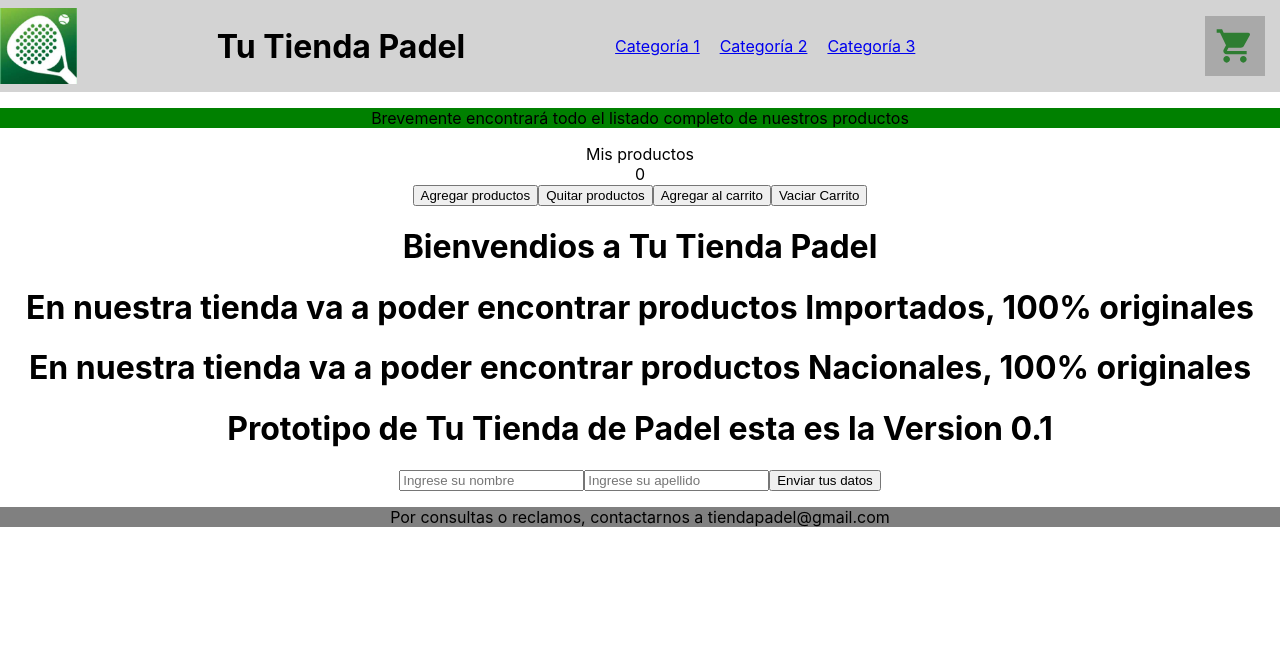
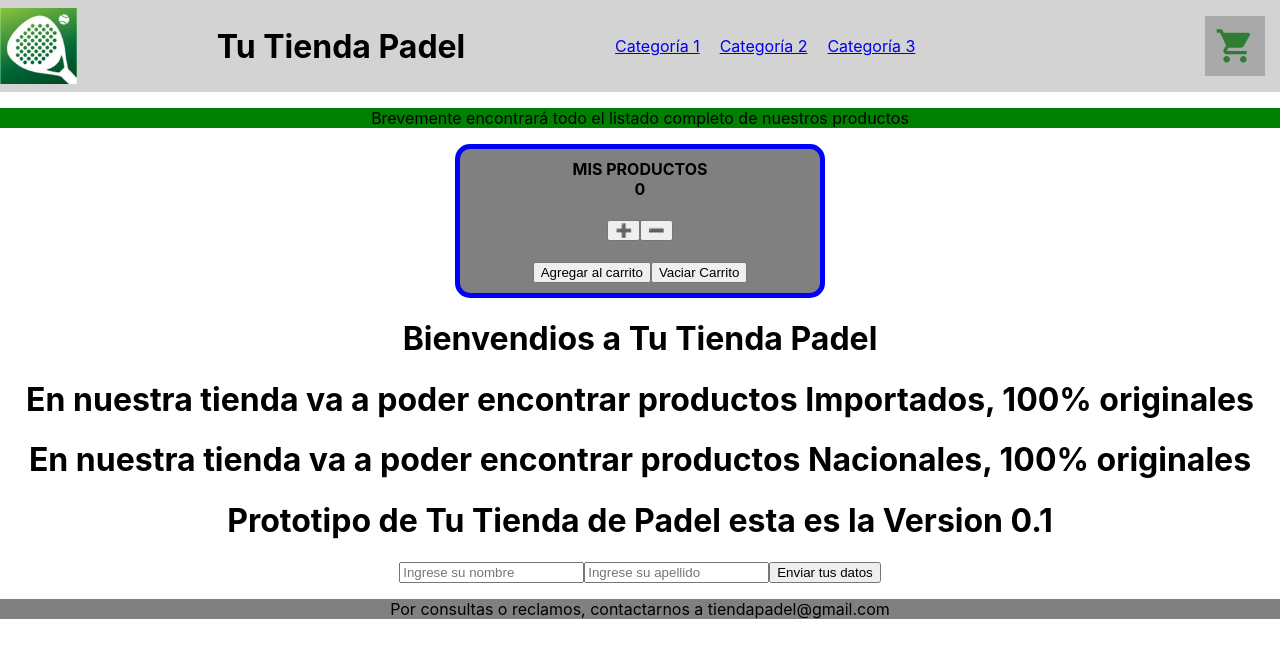
Before and after one commit to nmuradas/tuTiendaPadelMuradas_react, a React (Create React App) app: page / in a window 1280 px wide. Shown: the top 658 px of the page. Built offline with nearby package versions, Linux system fonts and the light colour scheme.

Commit message:
subo ultima correcion de la entrega de contador

```diff
--- a/src/Components/Body/Main/ItemCount.jsx
+++ b/src/Components/Body/Main/ItemCount.jsx
@@ -19,17 +19,32 @@ const ItemCount = ({stock, initial, onAdd})=> {
 
 
     return (
-        <>
-            <div>Mis productos</div>
+        <section style={styles.container}>
+            <div>MIS PRODUCTOS</div>
             <div>{contador}</div>
-            <button onClick={agregar} >Agregar productos</button>
-            <button onClick={quitar} >Quitar productos</button>
+            <br />
+            <button onClick={agregar} >➕</button>
+            <button onClick={quitar} >➖</button> <br /> <br />
             <button onClick={()=>{contador>0 ? onAdd(contador) : alert("No hay productos en el carrito")}}>Agregar al carrito</button>
             <button onClick={()=>{localStorage.cantidad>0 ? vaciar() : alert("No hay productos en el carrito")}}>Vaciar Carrito</button>
-
-        </>
+        </section>
     )
 
 }
 
 export default ItemCount
+
+const styles = {
+    container: {
+        backgroundColor:"gray",
+        maxWidth:340,
+        alignItems: 'center',
+        marginLeft: 'auto',
+        marginRight: 'auto',
+        padding: 10,
+        borderRadius: 15,
+        borderColor: 'blue',
+        borderWidth: 5,
+        borderStyle: 'solid',
+        fontWeight: 'bold',
+    },}
```
